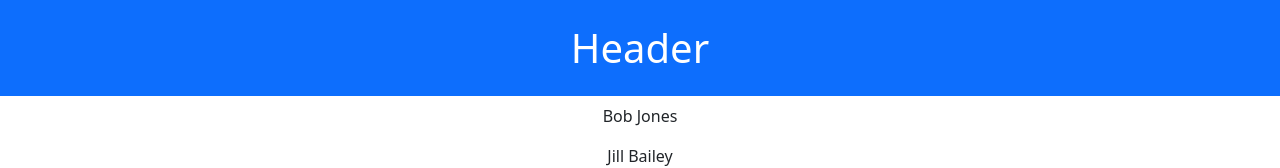
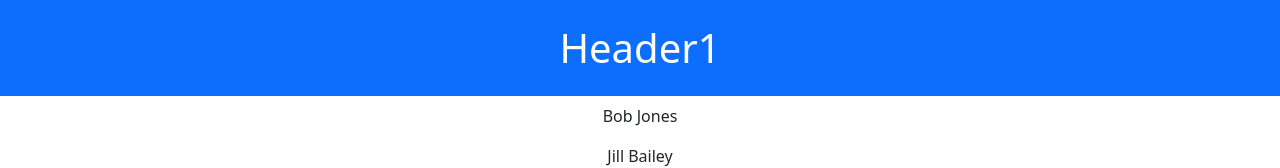
Before and after one commit to Bharath7893/team-mem-allocation, a React (Create React App) app: page / in a window 1280 px wide. Shown: the top 168 px of the page. Built offline with nearby package versions, Linux system fonts and the light colour scheme; the HTML template or start-up script is replaced by a standard one.

Commit message:
modified header

```diff
--- a/src/components/Header.jsx
+++ b/src/components/Header.jsx
@@ -2,7 +2,7 @@
 const Header = ()=>{
     return(
         <header>
-        <h1 className="py-4 text-center bg-primary text-white ">Header</h1>
+        <h1 className="py-4 text-center bg-primary text-white ">Header1</h1>
         </header>
     )
 }
```
